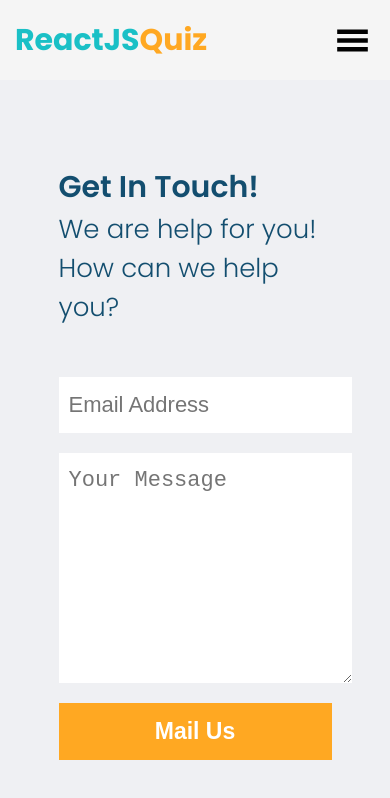
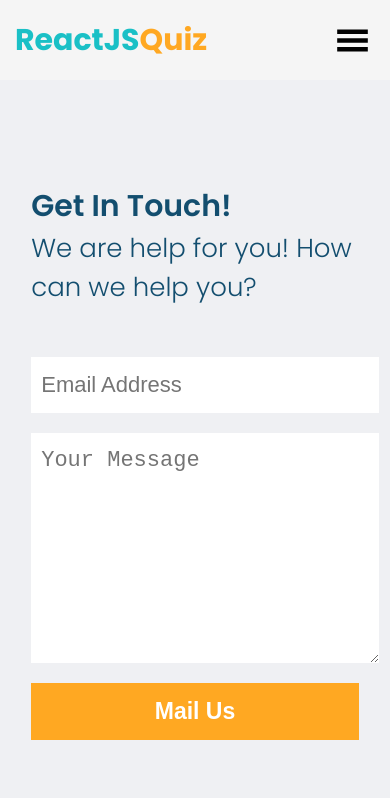
Before and after one commit to RushikeshDantakale/webquiz, a React (Vite) app: page /user/contact in a window 390 px wide. Shown: the top 798 px of the page. Built offline with nearby package versions, Linux system fonts and the light colour scheme.

Commit message:
minor width changes in the contact page

```diff
--- a/src/App.css
+++ b/src/App.css
@@ -481,6 +481,10 @@ body{
 
 
 @media(max-width:768px){
+
+    .contact_us-container  .left .inner{
+        width: 84%;
+      }
     .contact_us-container .right{
         display: none;
         height: fit-content;
```
